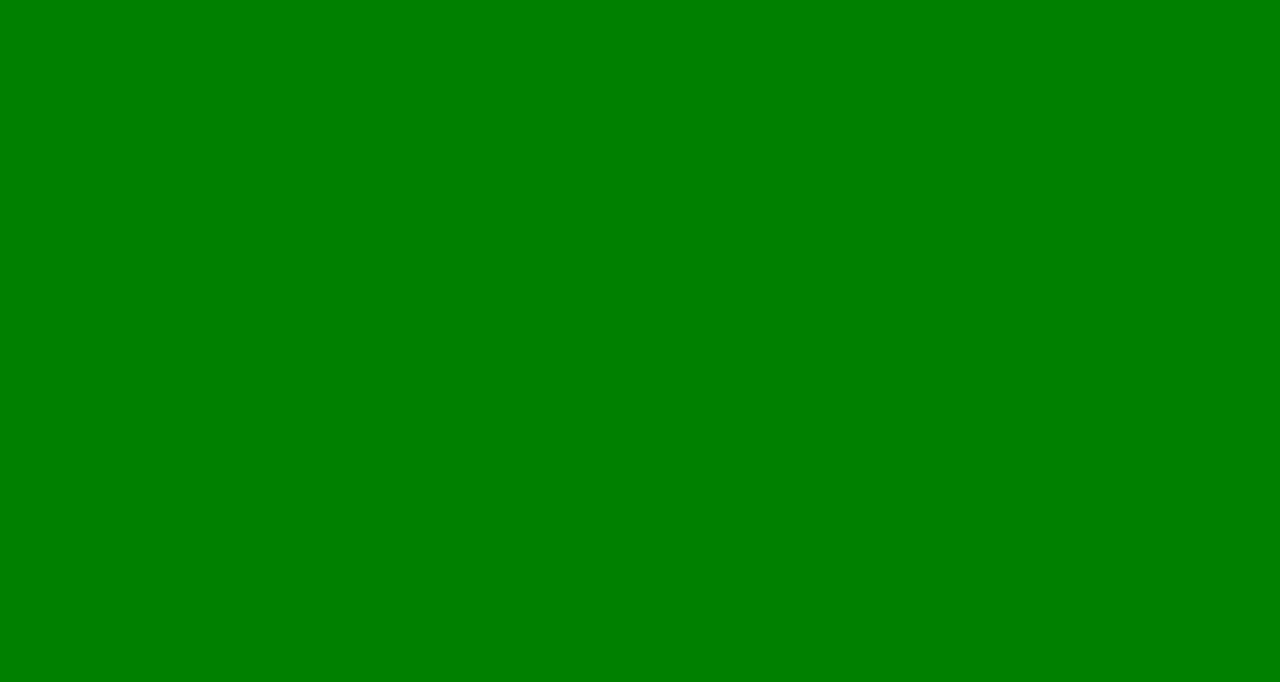
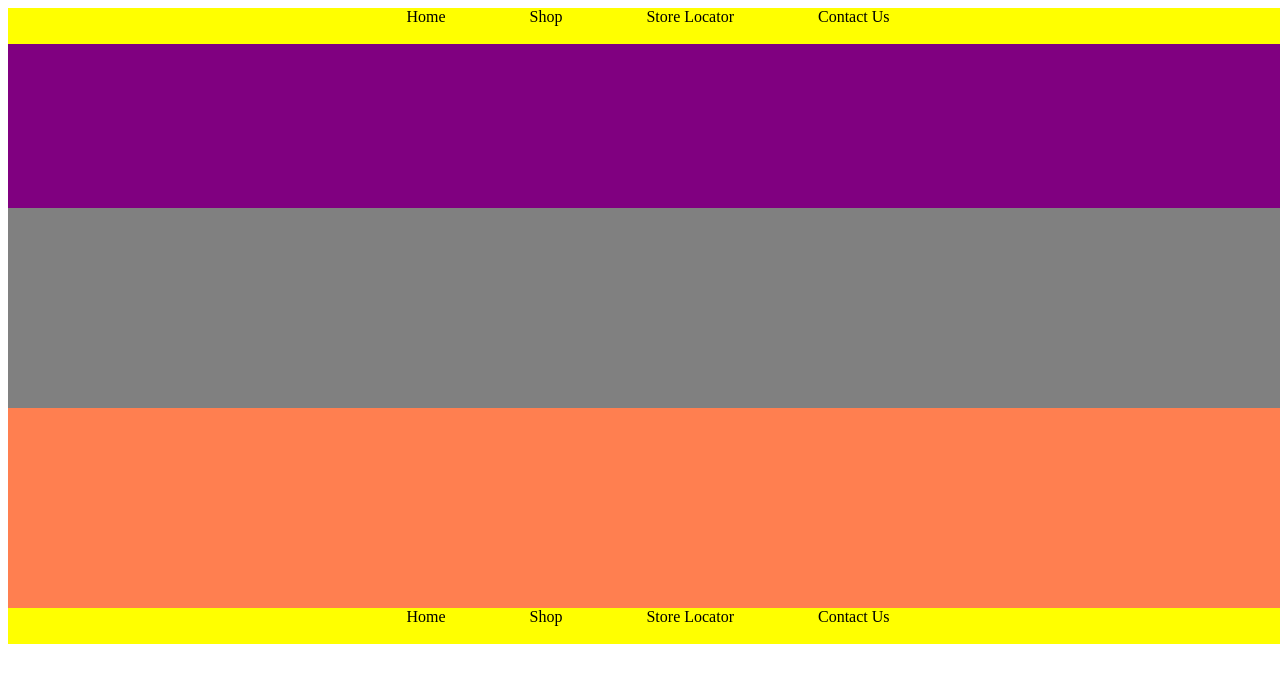
Before and after one commit to traciwilliams/toy, a plain HTML site: page index.html in a window 1280 px wide. Drawn offline with Linux system fonts and the light colour scheme.

Commit message:
navigation

```diff
--- a/index.html
+++ b/index.html
@@ -6,6 +6,26 @@
 </head>
 <body>
 
+	<header>
+		<nav id="main-nav" class="borderlines">
+			<li><a href="#">Home</a></li>
+			<li><a href="#">Shop</a></li>
+			<li><a href="#">Store Locator</a></li>
+			<li><a href="#">Contact Us</a></li>
+		</nav>
+	</header>
+
+	<main></main>
+	<aside></aside>
+	<footer>
+			<nav id="main-nav" class="borderlines">
+			<li><a href="#">Home</a></li>
+			<li><a href="#">Shop</a></li>
+			<li><a href="#">Store Locator</a></li>
+			<li><a href="#">Contact Us</a></li>
+		</nav>
+	</footer>
+
 
 <script src="scripts/app.js"></script>
 </body>
--- a/styles/main.css
+++ b/styles/main.css
@@ -1,3 +1,57 @@
+/*=====BASIC LAYOUT=====*/
+
+html,
 body {
-	background-color: green;
+	width: 100%;
 }
+
+header {
+	height: 200px;
+	background-color: purple;
+}
+
+main {
+	height: 200px;
+	background-color: grey;
+}
+
+aside {
+	height: 200px;
+	background-color: coral;
+}
+
+
+/*=====MAIN NAVIGATION=====*/
+#main-nav {
+	width: 100%;
+	height: 36px;
+	text-align: center;
+	padding: 0;
+	margin: 0;
+	background-color: yellow;
+}
+
+#main-nav ul {
+	list-style-type: none;
+}
+
+#main-nav li {
+	display: inline;
+	padding: 40px 40px 40px 40px;
+}
+
+#main-nav a {
+	text-decoration: none;
+	color: black;
+}
+
+#main-nav a:hover {
+	color: black;
+	background-color: black;
+}
+
+
+/*=====FOOTER=====*/
+footer {
+	clear: both;
+}
```
